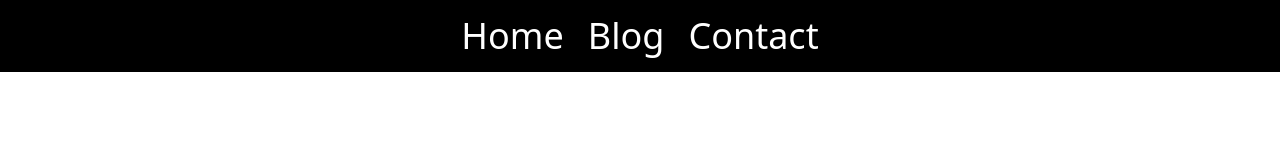
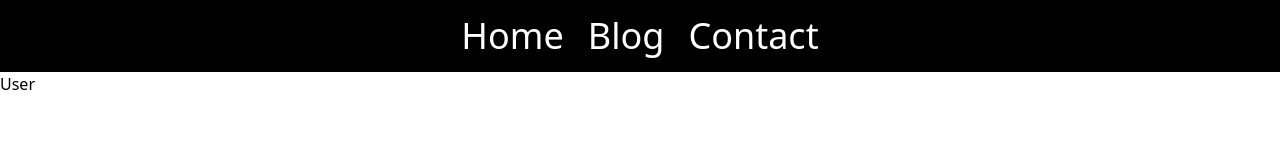
Before and after one commit to Ujjal-ENG/start-learn-react, a React (Create React App) app: page /user in a window 1280 px wide. Before the commit this address had no page. Shown: the top 162 px of the page. Built offline with nearby package versions, Linux system fonts and the light colour scheme.

Commit message:
now start to learning the useQuery hook in react router dom

```diff
--- a/src/App.js
+++ b/src/App.js
@@ -6,6 +6,7 @@
 import Blog from './Pages/Blog';
 import Contact from './Pages/Contact';
 import FullData from './Pages/FullData';
+import User from './Pages/User';
 
 const App = () => {
     return (
@@ -17,6 +18,7 @@
                     <Route path="/blog" element={<Blog />} />
                     <Route path="/blog/:title" element={<FullData />} />
                     <Route path="/contact" element={<Contact />} />
+                    <Route path="/user" element={<User />} />
                 </Routes>
             </BrowserRouter>
         </>
--- a/src/Pages/Blog.js
+++ b/src/Pages/Blog.js
@@ -1,3 +1,4 @@
+/* eslint-disable no-unused-vars */
 import React, { useState } from 'react';
 import { Link } from 'react-router-dom';
 import { blogsData } from './blogsData';
--- a/src/Pages/FullData.js
+++ b/src/Pages/FullData.js
@@ -1,6 +1,5 @@
-import React, { useEffect, useState } from 'react';
-import { useLocation, useParams } from 'react-router-dom';
-import { blogsData } from './blogsData';
+import React from 'react';
+import { useLocation } from 'react-router-dom';
 
 const FullData = () => {
     const locaction = useLocation();
--- /dev/null
+++ b/src/Pages/User.js
@@ -0,0 +1,7 @@
+import React from 'react';
+
+const User = () => {
+    return <div>User</div>;
+};
+
+export default User;
```
